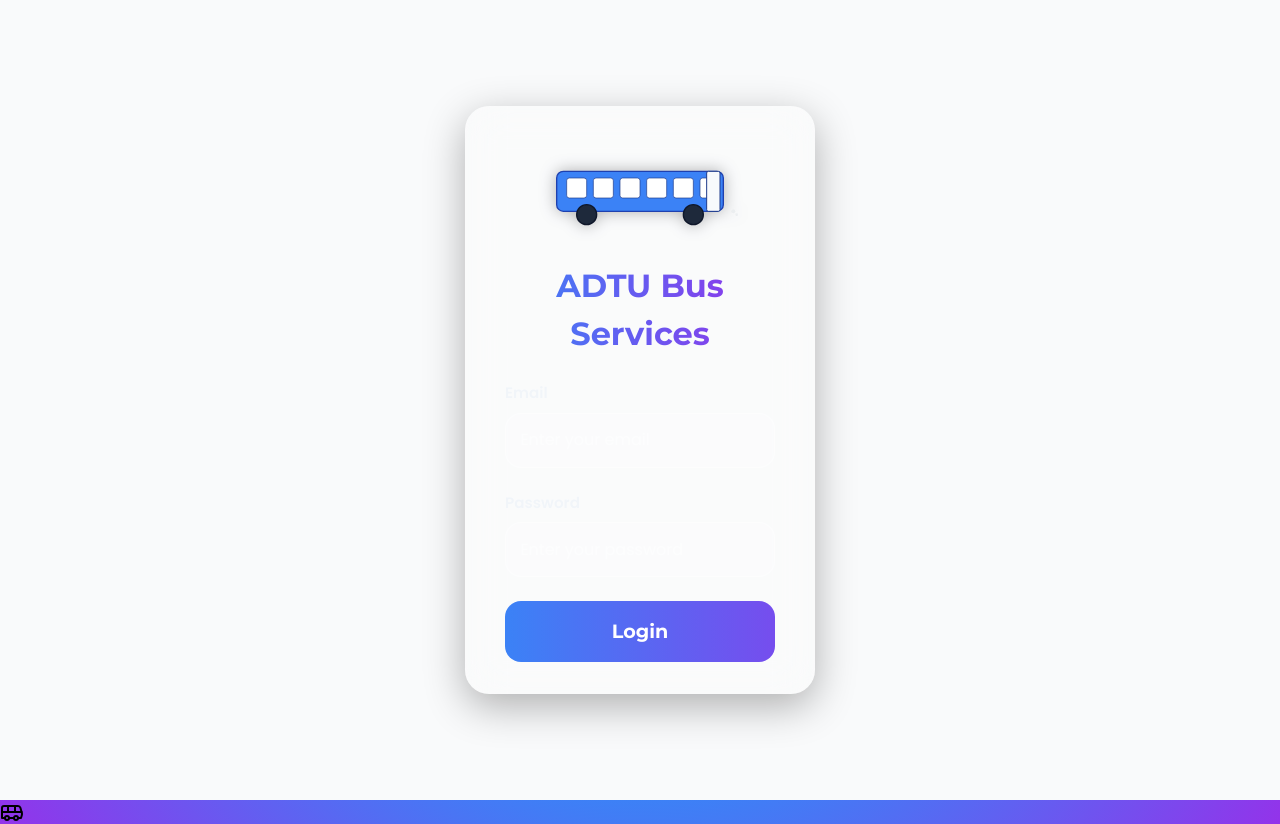
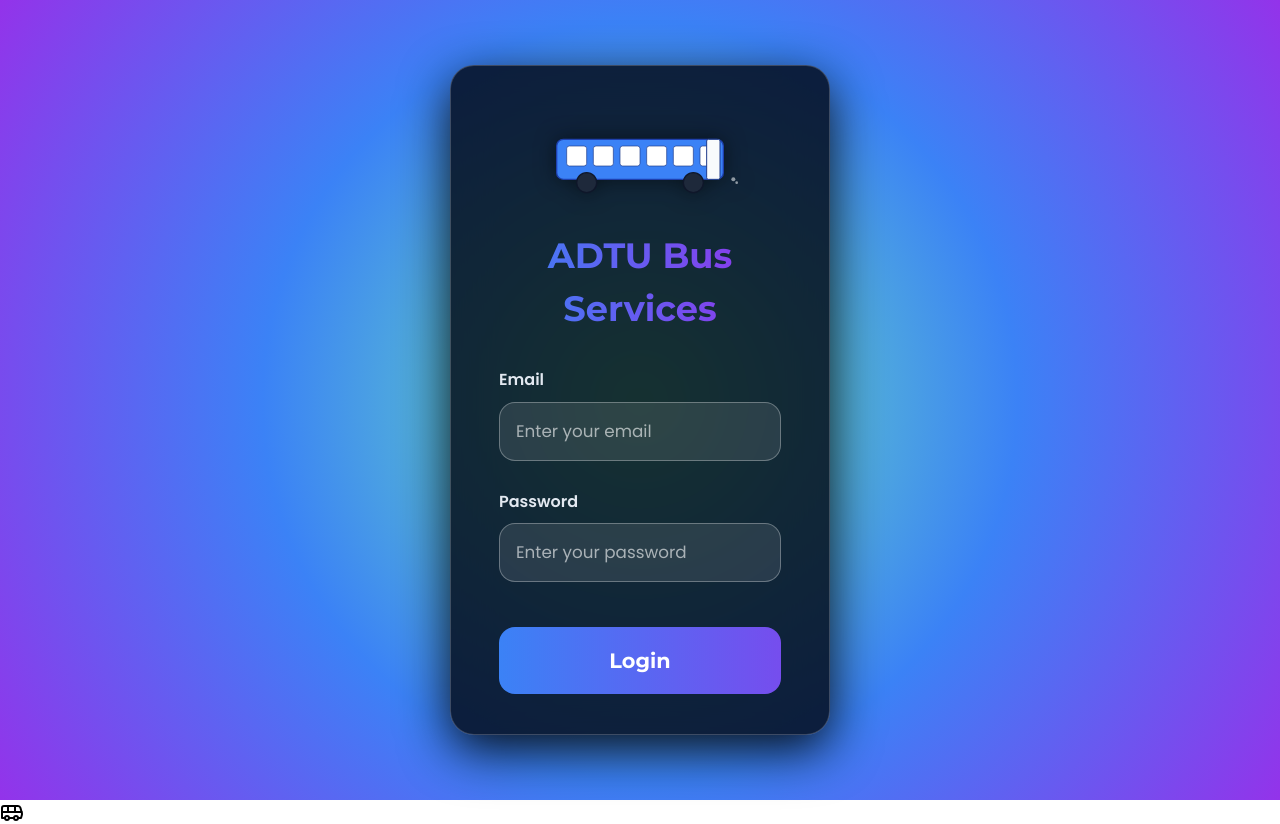
Before and after one commit to chaudharyy-surajj/University-Bus, a React (Vite) app: page /login in a window 1280 px wide. Built offline with nearby package versions, Linux system fonts and the light colour scheme.

Commit message:
Login Page-4

```diff
--- a/src/pages/Login.css
+++ b/src/pages/Login.css
@@ -5,36 +5,34 @@
   --x: 50%;
   --y: 50%;
 }
-body {
+.login-bg {
+  min-height: 100vh;
+  display: flex;
+  justify-content: center;
+  align-items: center;
+
   background: radial-gradient(circle at var(--x) var(--y), #6ee7b7, #3b82f6, #9333ea);
   transition: background 0.2s ease;
   font-family: "Poppins", "Montserrat", sans-serif;
 }
 
-/* Container */
-.login-bg {
-  min-height: 100vh;
-  display: flex;
-  justify-content: center;
-  align-items: center;
-}
-
-/* Card */
+/* Card - now more opaque and with a subtle border to differentiate it */
 .login-card {
-  background: rgba(255, 255, 255, 0.2);
+  background: rgba(1, 4, 15, 0.8); /* Darker and more opaque background */
   backdrop-filter: blur(20px);
-  padding: 2rem 2.5rem;
+  padding: 2.5rem 3rem; /* Slightly more padding for a roomier feel */
   border-radius: 1.5rem;
-  box-shadow: 0 12px 40px rgba(0, 0, 0, 0.3);
-  width: 350px;
+  border: 1px solid rgba(255, 255, 255, 0.2); /* Subtle light border */
+  box-shadow: 0 15px 50px rgba(0, 0, 0, 0.9); /* Stronger, darker shadow */
+  width: 380px; /* Slightly wider */
   text-align: center;
   transition: transform 0.2s ease, box-shadow 0.2s ease;
 }
 
 /* Title */
 .login-title {
-  font-size: 2rem;
-  margin: 1.5rem 0;
+  font-size: 2.2rem; /* Slightly larger title */
+  margin: 1.5rem 0 2rem; /* More margin at the bottom */
   font-weight: 800;
   font-family: "Montserrat", sans-serif;
   background: linear-gradient(90deg, #3b82f6, #9333ea);
@@ -43,59 +41,64 @@ body {
   -webkit-text-fill-color: transparent;
 }
 
-/* Labels */
+/* Labels - brighter color for better readability */
 .login-label {
   text-align: left;
-  margin-bottom: 0.5rem;
-  font-size: 0.95rem;
+  margin-bottom: 0.6rem;
+  font-size: 1rem; /* Slightly larger font size */
   font-weight: 600;
-  color: #f1f5f9;
+  color: #e2e8f0; /* Brighter white */
   display: block;
   font-family: "Poppins", sans-serif;
 }
 
-/* Inputs */
+/* Inputs - more distinct background and border */
 .login-input {
   width: 100%;
-  padding: 0.9rem;
-  margin-bottom: 1.5rem;
+  padding: 1rem; /* Slightly more padding */
+  margin-bottom: 1.8rem; /* More margin */
   border-radius: 1rem;
-  border: 1px solid rgba(255, 255, 255, 0.4);
-  background: rgba(255, 255, 255, 0.15);
+  border: 1px solid rgba(255, 255, 255, 0.3); /* Clearer border */
+  background: rgba(255, 255, 255, 0.1); /* More distinct semi-transparent background */
   color: #fff;
-  font-size: 1rem;
+  font-size: 1.05rem; /* Slightly larger font size */
   outline: none;
-  transition: box-shadow 0.3s ease, border 0.3s ease;
+  transition: box-shadow 0.3s ease, border 0.3s ease, background 0.3s ease;
+}
+.login-input::placeholder {
+    color: rgba(255, 255, 255, 0.6); /* Clearer placeholder color */
 }
 .login-input:focus {
-  box-shadow: 0 0 12px rgba(147, 51, 234, 0.7);
+  box-shadow: 0 0 15px rgba(147, 51, 234, 0.8);
   border: 1px solid #9333ea;
+  background: rgba(255, 255, 255, 0.15); /* Slightly brighter on focus */
 }
 
 /* Button */
 .login-button {
   width: 100%;
-  padding: 1rem;
+  padding: 1.1rem; /* Slightly more padding */
   border-radius: 1rem;
   border: none;
   background: linear-gradient(90deg, #3b82f6, #9333ea, #6ee7b7);
   background-size: 300% 100%;
   color: #fff;
-  font-size: 1.2rem;
+  font-size: 1.3rem; /* Slightly larger font size */
   font-weight: 700;
   font-family: "Montserrat", sans-serif;
   cursor: pointer;
   transition: background-position 0.4s ease, transform 0.2s ease, box-shadow 0.2s ease;
+  margin-top: 1rem; /* Added top margin to differentiate from inputs */
 }
 .login-button:hover {
   background-position: 100% 0;
-  transform: scale(1.05);
-  box-shadow: 0 8px 20px rgba(147, 51, 234, 0.6);
+  transform: scale(1.03); /* Slightly less aggressive scale on hover */
+  box-shadow: 0 10px 25px rgba(147, 51, 234, 0.7); /* Stronger hover shadow */
 }
 
-/* SVG Bus */
+/* SVG Bus - subtle filter for more depth */
 .bus-logo {
   width: 200px;
   margin: auto;
-  filter: drop-shadow(0 0 8px rgba(0, 0, 0, 0.3));
+  filter: drop-shadow(0 0 10px rgba(0, 0, 0, 0.5)); /* Stronger shadow */
 }
--- a/src/pages/Login.jsx
+++ b/src/pages/Login.jsx
@@ -42,8 +42,14 @@ const BusLogo = () => (
 const Login = ({ onLogin }) => {
   useEffect(() => {
     const card = document.querySelector(".login-card");
+    const bg = document.querySelector(".login-bg");
 
     const handleMouseMove = (e) => {
+      // Update CSS variables for the background
+      bg.style.setProperty("--x", `${e.clientX}px`);
+      bg.style.setProperty("--y", `${e.clientY}px`);
+
+      // Card tilt effect
       const rect = card.getBoundingClientRect();
       const x = e.clientX - rect.left;
       const y = e.clientY - rect.top;
@@ -61,11 +67,12 @@ const Login = ({ onLogin }) => {
       card.style.transform = "perspective(1000px) rotateX(0deg) rotateY(0deg)";
     };
 
-    card.addEventListener("mousemove", handleMouseMove);
+    // Add event listeners to the entire document for background and card for the tilt effect
+    document.addEventListener("mousemove", handleMouseMove);
     card.addEventListener("mouseleave", resetTransform);
 
     return () => {
-      card.removeEventListener("mousemove", handleMouseMove);
+      document.removeEventListener("mousemove", handleMouseMove);
       card.removeEventListener("mouseleave", resetTransform);
     };
   }, []);
```
